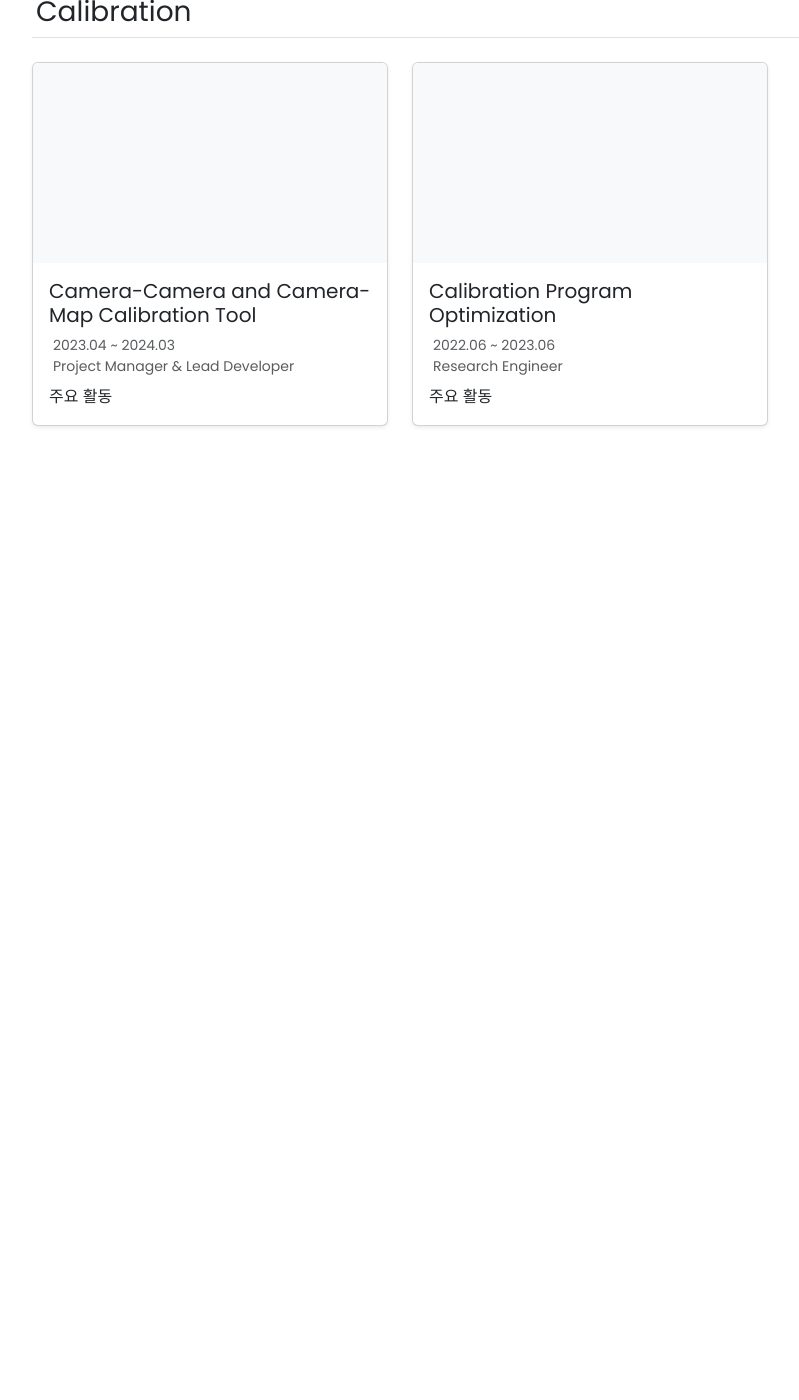
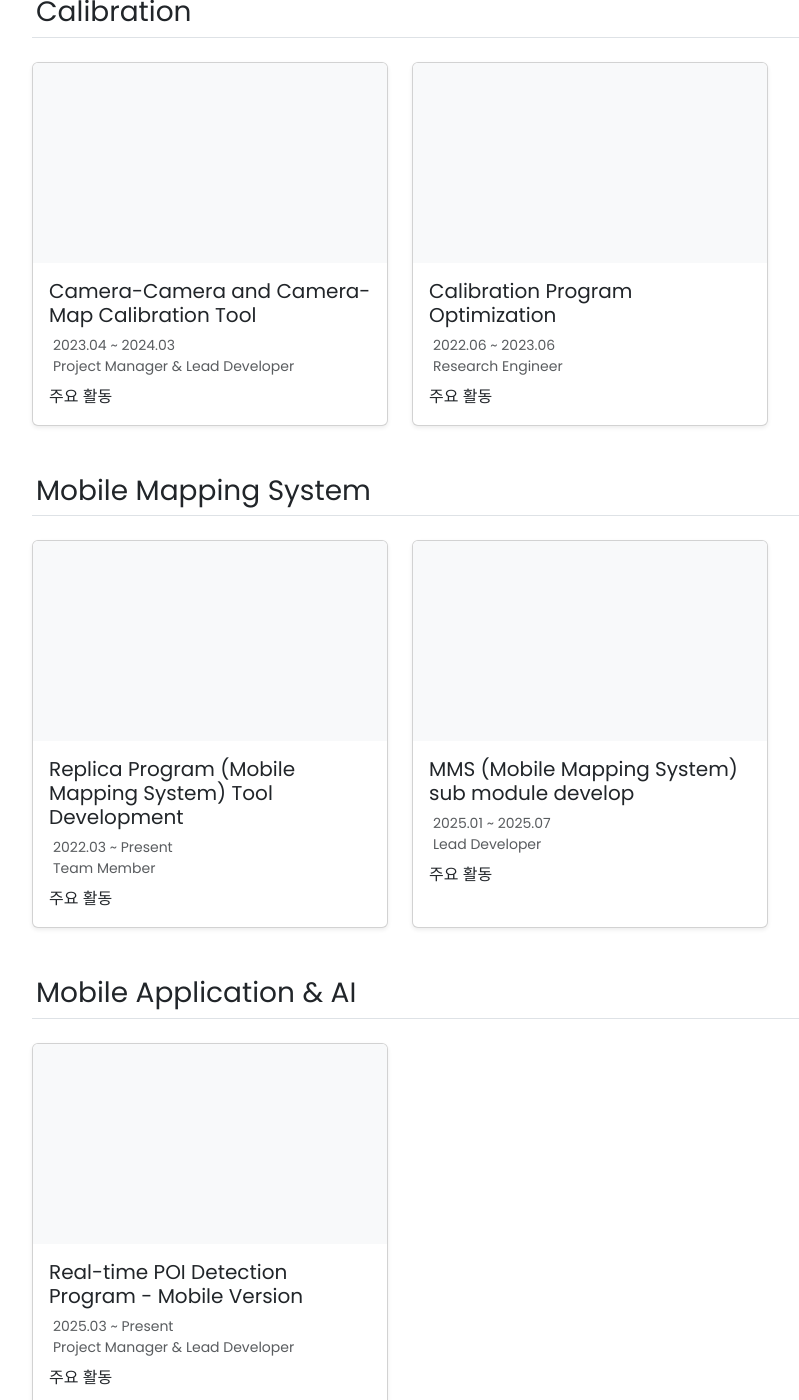
Before and after one commit to jinwoo-Sync/jinwoo-Sync.github.io, a Jekyll site: the page built from projects.html, in a window 1280 px wide and 1400 px high, scrolled down 270 px. Shown: the whole window, without its empty margins (50-849 px from the left). Built offline with Jekyll 4.4.1, drawn with Linux system fonts in a browser that asks for light colours; before the commit the page ends 900 px from its top, so only the background shows below that.

Commit message:
카테고리 이름 수정

```diff
--- a/projects.html
+++ b/projects.html
@@ -10,7 +10,7 @@ title: Projects
     </p>
   </header>
 
-  {% assign categories = "Calibration,MMS,Real-time POI Detection,Replica Program,Data Synchronization" | split: "," %}
+  {% assign categories = "Calibration,Mobile Mapping System,Mobile Application & AI,Time Synchronization" | split: "," %}
 
   {% for category in categories %}
     {% assign projects = site.projects | where: "category", category | sort: "date" | reverse %}
```
